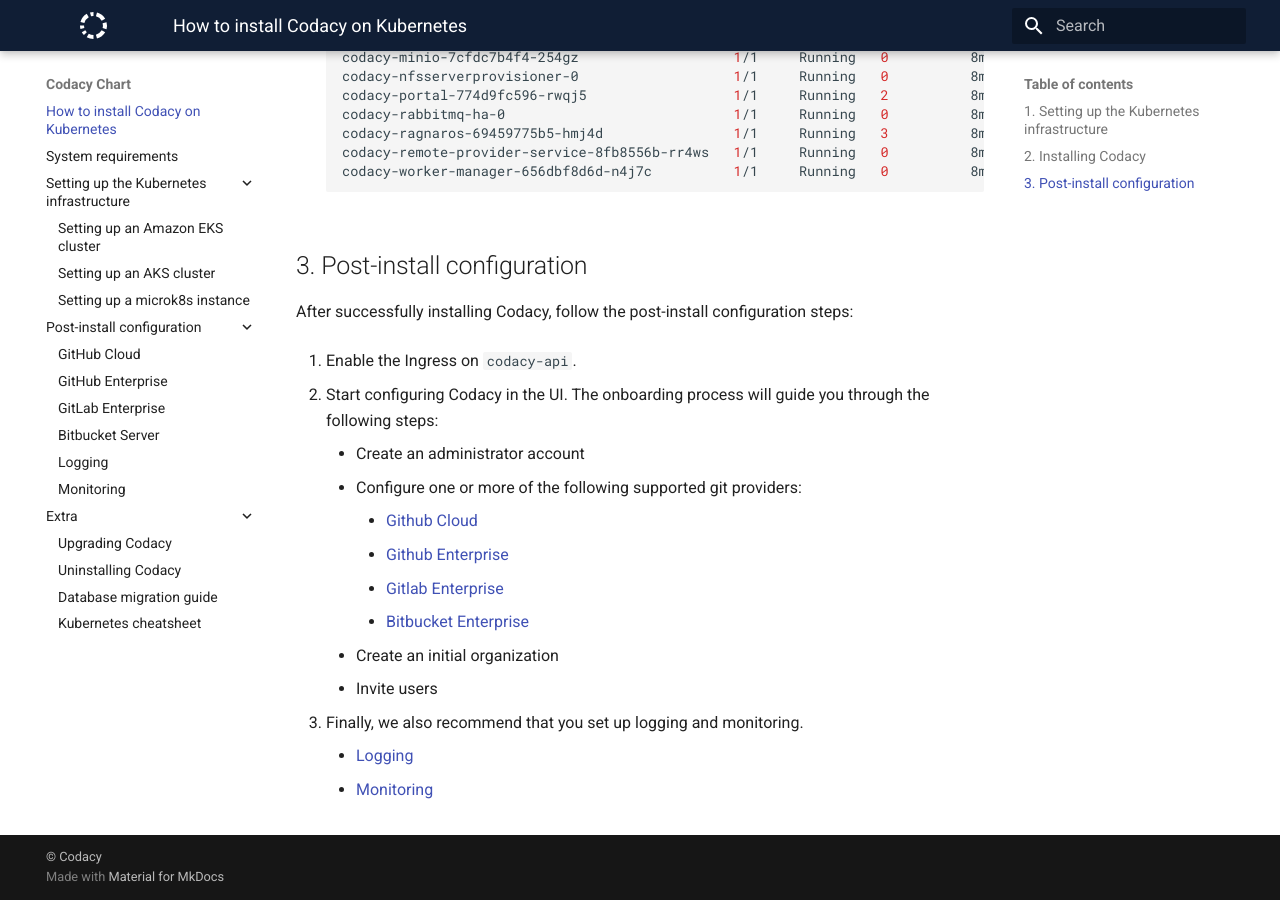
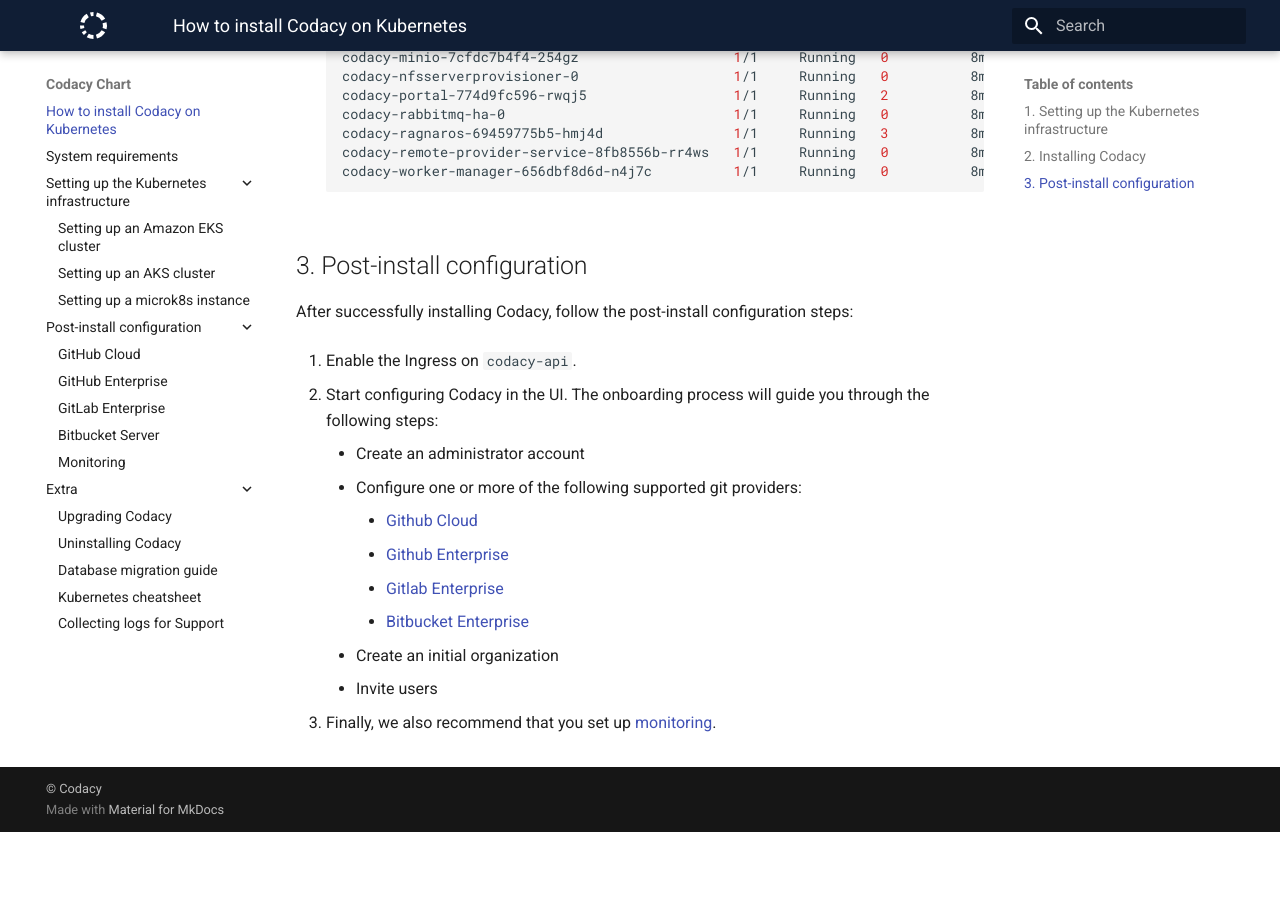
Before and after one commit to codacy/chart, an MkDocs documentation site: the page built from docs/index.md, in a window 1280 px wide and 900 px high, scrolled down 2013 px. Built offline with MkDocs 1.6.1 and Material for MkDocs 9.7.7, drawn with Linux system fonts in a browser that asks for light colours; after the commit the page ends 2845 px from its top, so only the background shows below that.

Commit message:
Refactor logging (#317)
* Update .remarkrc

Updated the .remarkrc to configure the remark-lint Markdown linter with
the same defaults as the remark-stringify formatter (which is used by
the Visual Studio Code extension Remark that beautifies Markdown).

Hopefully this will help ensure consistency across multiple authors.

* Move obtaining logs for Support to its own page

* Add table of contents to mkdocs.yml

Cherry-picking commit 2ec6438.

* Edit "Collecting logs for Support"

* Edit "Logging"

* Fix typo in logging.md

* Remove instructions to enable fluentdoperator

According to the README.md file, the fluentdoperator is already enabled
by default, so customers will not need to activate it manually.

* Improve instructions on how to send log files to Support

* Mention how to reduce the number of days of logs to collect

* Remove logging configuration instructions as they're now redundant

```diff
--- a/docs/index.md
+++ b/docs/index.md
@@ -105,7 +105,4 @@
     -   Create an initial organization
     -   Invite users
 
-3.  Finally, we also recommend that you set up logging and monitoring.
-
-    -   [Logging](configuration/logging.md)
-    -   [Monitoring](configuration/monitoring.md)
+3.  Finally, we also recommend that you set up [monitoring](configuration/monitoring.md).
--- a/mkdocs.yml
+++ b/mkdocs.yml
@@ -48,10 +48,10 @@
     - configuration/git-providers/github-enterprise.md
     - configuration/git-providers/gitlab-enterprise.md
     - configuration/git-providers/bitbucket-enterprise.md
-    - configuration/logging.md
     - configuration/monitoring.md
   - "Extra":
     - extra/upgrade.md
     - extra/uninstall.md
     - extra/database.md
     - extra/k8s-cheatsheet.md
+    - extra/logs-collect.md
```
Also changed, not shown: docs/configuration/logging.md (deleted, +0 -44 lines), docs/extra/logs-collect.md (added, +23 -0 lines), 2 other files.
